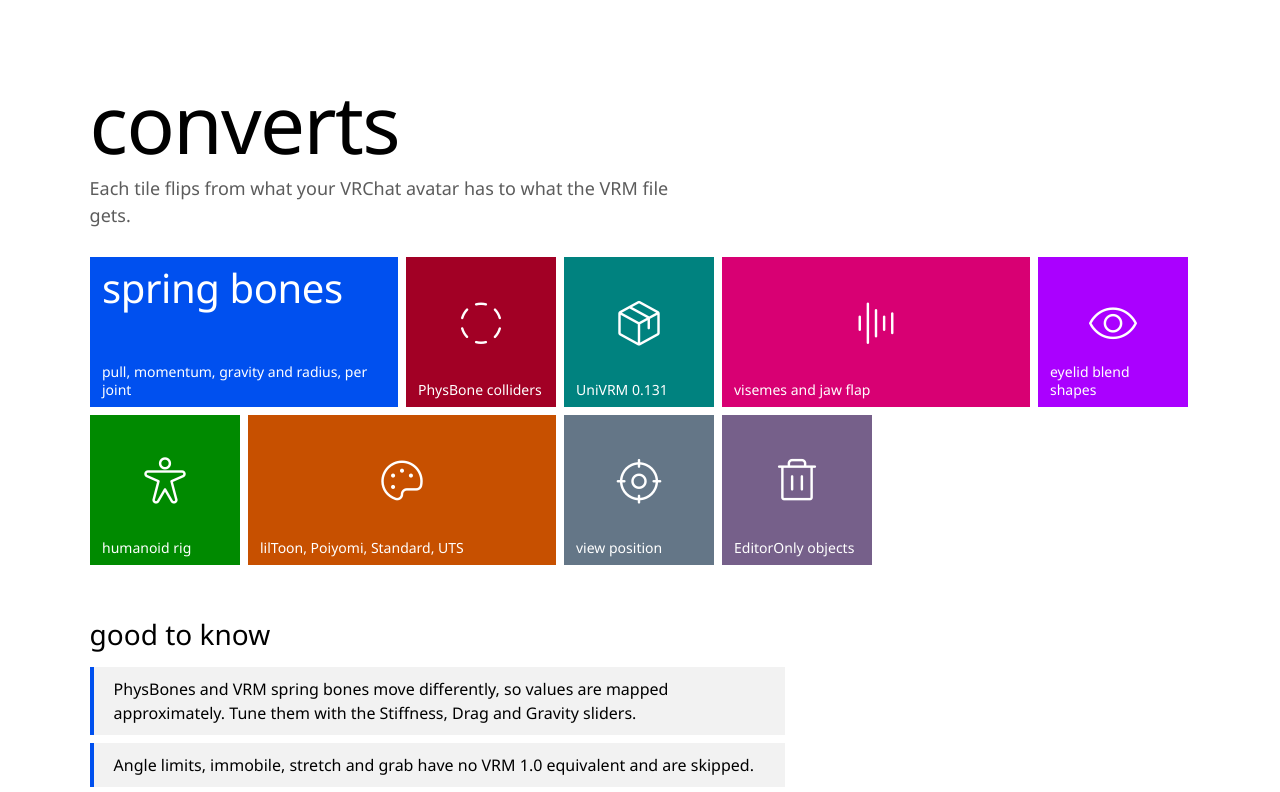
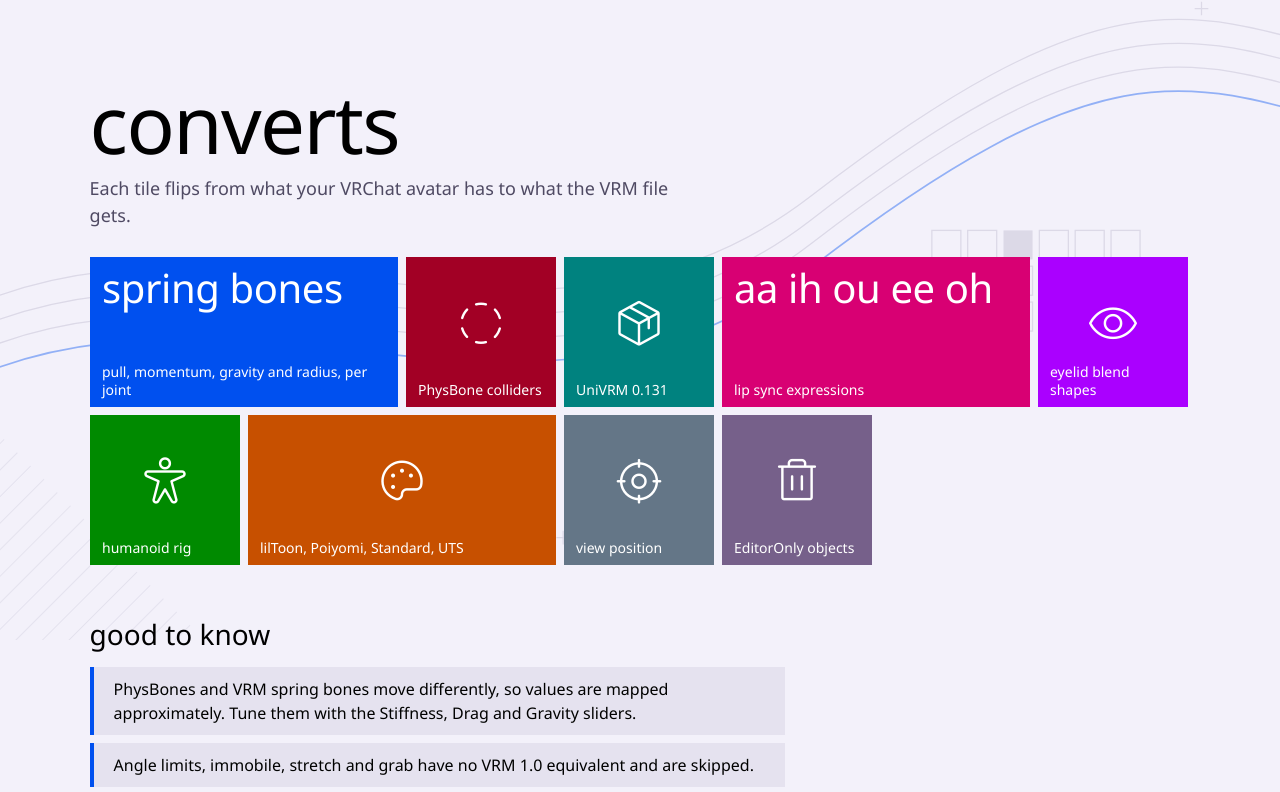
Before and after one commit to ToffelsKater/VrcToVrm, a plain HTML site: page Website/index.html in a window 1280 px wide. Shown: the part 640-1432 px from the top of the page. Drawn offline with nearby package versions, Linux system fonts and the light colour scheme.

Commit message:
Landing page: Windows 8 start screen backdrop
Deep indigo background (light lavender in light mode) with faint line art:
concentric circles with an accent arc, sweeping curves, a tile cluster,
dots and hatching. It drifts slower than the page as you scroll.

```diff
--- a/Website/app.js
+++ b/Website/app.js
@@ -41,8 +41,22 @@
 }, { threshold: .15 });
 document.querySelectorAll('.group').forEach(g => groupObserver.observe(g));
 
+const reduceMotion = matchMedia('(prefers-reduced-motion: reduce)').matches;
+
+// Start-screen parallax: the backdrop scrolls at a fraction of the page speed, capped to the 480px it has spare.
+if (!reduceMotion) {
+  let frame = 0;
+  addEventListener('scroll', () => {
+    if (frame) return;
+    frame = requestAnimationFrame(() => {
+      frame = 0;
+      document.documentElement.style.setProperty('--py', `${Math.max(-460, -scrollY * .12).toFixed(1)}px`);
+    });
+  }, { passive: true });
+}
+
 // Metro tilt: a pressed tile leans away from the pointer.
-if (!matchMedia('(prefers-reduced-motion: reduce)').matches) {
+if (!reduceMotion) {
   document.querySelectorAll('.tile').forEach(tile => {
     tile.addEventListener('pointerdown', e => {
       const r = tile.getBoundingClientRect();
--- a/Website/index.html
+++ b/Website/index.html
@@ -18,6 +18,30 @@
 </head>
 <body data-listing-url="{{ listingInfo.Url }}">
 <a class="skip" href="#install">Skip to install</a>
+<svg class="backdrop" viewBox="0 0 1600 1500" preserveAspectRatio="xMaxYMin slice" aria-hidden="true" focusable="false">
+<g class="pat">
+<defs>
+<pattern id="dots" width="26" height="26" patternUnits="userSpaceOnUse"><circle class="fill" cx="13" cy="13" r="2.2"/></pattern>
+<pattern id="hatch" width="22" height="22" patternUnits="userSpaceOnUse" patternTransform="rotate(45)"><path d="M0 0v22"/></pattern>
+</defs>
+<circle cx="1340" cy="330" r="90"/><circle cx="1340" cy="330" r="150"/><circle cx="1340" cy="330" r="210" stroke-dasharray="2 12"/>
+<circle cx="1340" cy="330" r="270"/><circle cx="1340" cy="330" r="330"/><circle cx="1340" cy="330" r="390" stroke-dasharray="2 12"/>
+<path class="accent" d="M1340 0A330 330 0 0 1 1670 330"/>
+<path d="M-50 1180C300 900 700 1250 1050 980S1500 760 1700 820"/>
+<path d="M-50 1208C300 928 700 1278 1050 1008S1500 788 1700 848"/>
+<path d="M-50 1236C300 956 700 1306 1050 1036S1500 816 1700 876"/>
+<path class="accent thin" d="M-50 1264C300 984 700 1334 1050 1064S1500 844 1700 904"/>
+<g transform="translate(1150 1020)">
+<rect x="42" width="34" height="34"/><rect x="84" width="34" height="34"/><rect class="fill" x="126" width="34" height="34"/><rect x="168" width="34" height="34"/><rect x="210" width="34" height="34"/><rect x="252" width="34" height="34"/>
+<rect x="84" y="42" width="34" height="34"/><rect x="126" y="42" width="34" height="34"/><rect x="168" y="42" width="34" height="34"/><rect class="fill" x="210" y="42" width="34" height="34"/><rect x="252" y="42" width="34" height="34"/>
+<rect x="126" y="84" width="34" height="34"/><rect class="fill" x="168" y="84" width="34" height="34"/><rect x="210" y="84" width="34" height="34"/><rect x="252" y="84" width="34" height="34"/>
+<rect x="168" y="126" width="34" height="34"/><rect x="210" y="126" width="34" height="34"/><rect class="fill" x="252" y="126" width="34" height="34"/>
+</g>
+<rect x="80" y="620" width="182" height="130" fill="url(#dots)" stroke="none"/>
+<polygon points="0,1500 0,1160 340,1500" fill="url(#hatch)" stroke="none"/>
+<path d="M972 180h16M980 172v16M212 420h16M220 412v16M752 1380h16M760 1372v16M1500 760h16M1508 752v16"/>
+</g>
+</svg>
 <nav class="pivot" aria-label="Sections">
 <div class="wrap pivot-inner">
 <span class="app-name">VRC TO VRM</span>
--- a/Website/styles.css
+++ b/Website/styles.css
@@ -1,10 +1,13 @@
 /* Metro: flat colour, square corners, light lowercase type, tiles. */
 :root {
-  --bg: #000;
+  /* Windows 8 start screen: one deep colour with faint line art */
+  --bg: #1a0f45;
   --fg: #fff;
-  --subtle: #a6a6a6;
-  --chrome: #1f1f1f;
-  --line: #3a3a3a;
+  --subtle: #b9b3d6;
+  --chrome: rgba(255, 255, 255, .07);
+  --line: rgba(255, 255, 255, .2);
+  --pat: rgba(255, 255, 255, .09);
+  --pat-accent: rgba(27, 161, 226, .55);
   --accent: #0050ef;
   --font: "Segoe UI", "Segoe UI Web (West European)", "Open Sans", -apple-system, sans-serif;
   --ease: cubic-bezier(.1, .9, .2, 1);
@@ -15,11 +18,13 @@
 }
 @media (prefers-color-scheme: light) {
   :root {
-    --bg: #fff;
+    --bg: #f3f1fa;
     --fg: #000;
-    --subtle: #5c5c5c;
-    --chrome: #f2f2f2;
-    --line: #c8c8c8;
+    --subtle: #4f4a63;
+    --chrome: rgba(26, 15, 69, .06);
+    --line: rgba(26, 15, 69, .22);
+    --pat: rgba(26, 15, 69, .1);
+    --pat-accent: rgba(0, 80, 239, .4);
     color-scheme: light;
   }
 }
@@ -40,6 +45,18 @@
 .wrap { padding-inline: var(--gutter); max-width: 1440px; margin-inline: auto; }
 .skip { position: absolute; left: -999px; top: 0; background: var(--accent); color: #fff; padding: 8px 12px; z-index: 10; }
 .skip:focus { left: 8px; top: 8px; }
+
+/* start-screen backdrop: fixed line art that drifts slower than the page (--py set in app.js) */
+.backdrop {
+  position: fixed; left: 0; top: 0; z-index: -1;
+  width: 100%; height: calc(100vh + 480px);
+  transform: translateY(var(--py, 0px));
+  pointer-events: none;
+}
+.pat { fill: none; stroke: var(--pat); stroke-width: 1.5; }
+.pat .fill { fill: var(--pat); stroke: none; }
+.pat .accent { stroke: var(--pat-accent); stroke-width: 14; }
+.pat .accent.thin { stroke-width: 2; }
 
 /* pivot header */
 .pivot {
```
